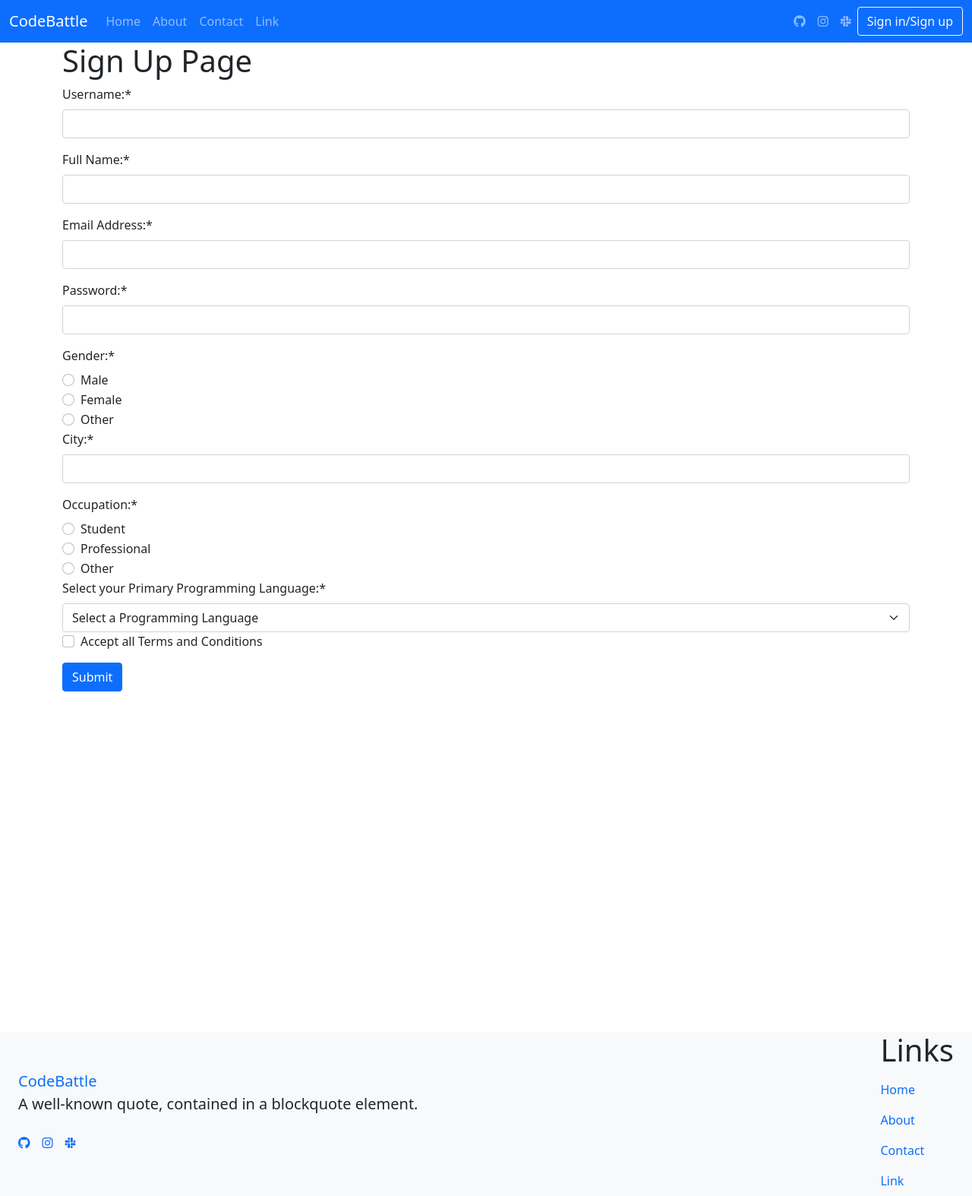
After one commit to vmbansal2001/CodeBattle, a Django app: page /signUp in a window 1280 px wide. The commit adds this page. Shown: the whole page at 76% size. Run offline with Django 3.2, Linux system fonts and the light colour scheme; some libraries are stand-ins or nearby versions.

Commit message:
SignUp Page Added

```diff
--- a/BattleZone/urls.py
+++ b/BattleZone/urls.py
@@ -25,4 +25,5 @@ urlpatterns = [
     path('createRoom',views.createRoom, name='createRoom'),
     path('enterRoom',views.enterRoom, name='enterRoom'),
     path('playersPage',views.playersPage, name='playersPage'),
+    path('signUp',views.signUp, name='signUp'),
 ]
--- a/BattleZone/views.py
+++ b/BattleZone/views.py
@@ -24,3 +24,6 @@ def playersPage(request):
         'players' : ['Sandeep','Vipul','Rajjo']
     }
     return render(request, 'players.html', context)
+
+def signUp(request):
+    return render(request, 'signup.html')
--- a/Templates/base.html
+++ b/Templates/base.html
@@ -22,7 +22,7 @@
         >
           <span class="navbar-toggler-icon"></span>
         </button>
-        <a href="#" class="navbar-brand">CodeBattle</a>
+        <a href="/" class="navbar-brand">CodeBattle</a>
         <div class="collapse navbar-collapse" id="expandNav">
           <div class="navbar-nav">
             <a href="" class="nav-item nav-link">Home</a>
@@ -43,6 +43,7 @@
     </nav>
 
     {%block body%} {%endblock body%}
+    <h1 style="height: 11em;"></h1>
 
     <div class="container-fluid bg-light">
       <div class="container-xxl hstack gap-3">
--- /dev/null
+++ b/Templates/signup.html
@@ -0,0 +1,80 @@
+{% extends 'base.html' %} {% block body %}
+<body>
+  <div class="container">
+    <h1>Sign Up Page</h1>
+    <form>
+      <div class="mb-3">
+        <label for="username" class="form-label">Username:*</label>
+        <input type="text" class="form-control" id="username"/>
+      </div>
+      <div class="mb-3">
+        <label for="name" class="form-label">Full Name:*</label>
+        <input type="text" class="form-control" id="name"/>
+      </div>
+      <div class="mb-3">
+        <label for="email" class="form-label">Email Address:*</label>
+        <input type="email" class="form-control" id="email"/>
+      </div>
+      <div class="mb-3">
+        <label for="password" class="form-label">Password:*</label>
+        <input type="password" class="form-control" id="password" />
+      </div>
+      <label for="gender" class="form-label">Gender:*</label>
+      <div class="form-check">
+        <input class="form-check-input" type="radio" name="flexRadioDefault" id="flexRadioDefault1">
+        <label class="form-check-label" for="flexRadioDefault1">
+          Male
+        </label>
+      </div>
+      <div class="form-check">
+        <input class="form-check-input" type="radio" name="flexRadioDefault" id="flexRadioDefault2">
+        <label class="form-check-label" for="flexRadioDefault2">
+          Female
+        </label>
+      </div><div class="form-check">
+        <input class="form-check-input" type="radio" name="flexRadioDefault" id="flexRadioDefault2">
+        <label class="form-check-label" for="flexRadioDefault2">
+          Other
+        </label>
+      </div>
+      <div class="mb-3">
+        <label for="city" class="form-label">City:*</label>
+        <input type="text" class="form-control" id="city" />
+      </div>
+
+      <label for="occupation" class="form-label">Occupation:*</label>
+      <div class="form-check">
+        <input class="form-check-input" type="radio" name="flexRadioDefault" id="flexRadioDefault1">
+        <label class="form-check-label" for="flexRadioDefault1">
+          Student
+        </label>
+      </div>
+      <div class="form-check">
+        <input class="form-check-input" type="radio" name="flexRadioDefault" id="flexRadioDefault2">
+        <label class="form-check-label" for="flexRadioDefault2">
+          Professional
+        </label>
+      </div><div class="form-check">
+        <input class="form-check-input" type="radio" name="flexRadioDefault" id="flexRadioDefault2">
+        <label class="form-check-label" for="flexRadioDefault2">
+          Other
+        </label>
+      </div>
+
+      <label for="language" class="form-label">Select your Primary Programming Language:*</label>
+      <select class="form-select" aria-label="Default select example">
+        <option selected>Select a Programming Language</option>
+        <option value="1">C++</option>
+        <option value="2">Java</option>
+        <option value="3">Python</option>
+      </select>
+
+      <div class="mb-3 form-check">
+        <input type="checkbox" class="form-check-input" id="exampleCheck1" />
+        <label class="form-check-label" for="exampleCheck1">Accept all Terms and Conditions</label>
+      </div>
+      <button type="submit" class="btn btn-primary">Submit</button>
+    </form>
+  </div>
+</body>
+{%endblock body%}
```
Also changed, not shown: Templates/register.html (+7 -3 lines).
